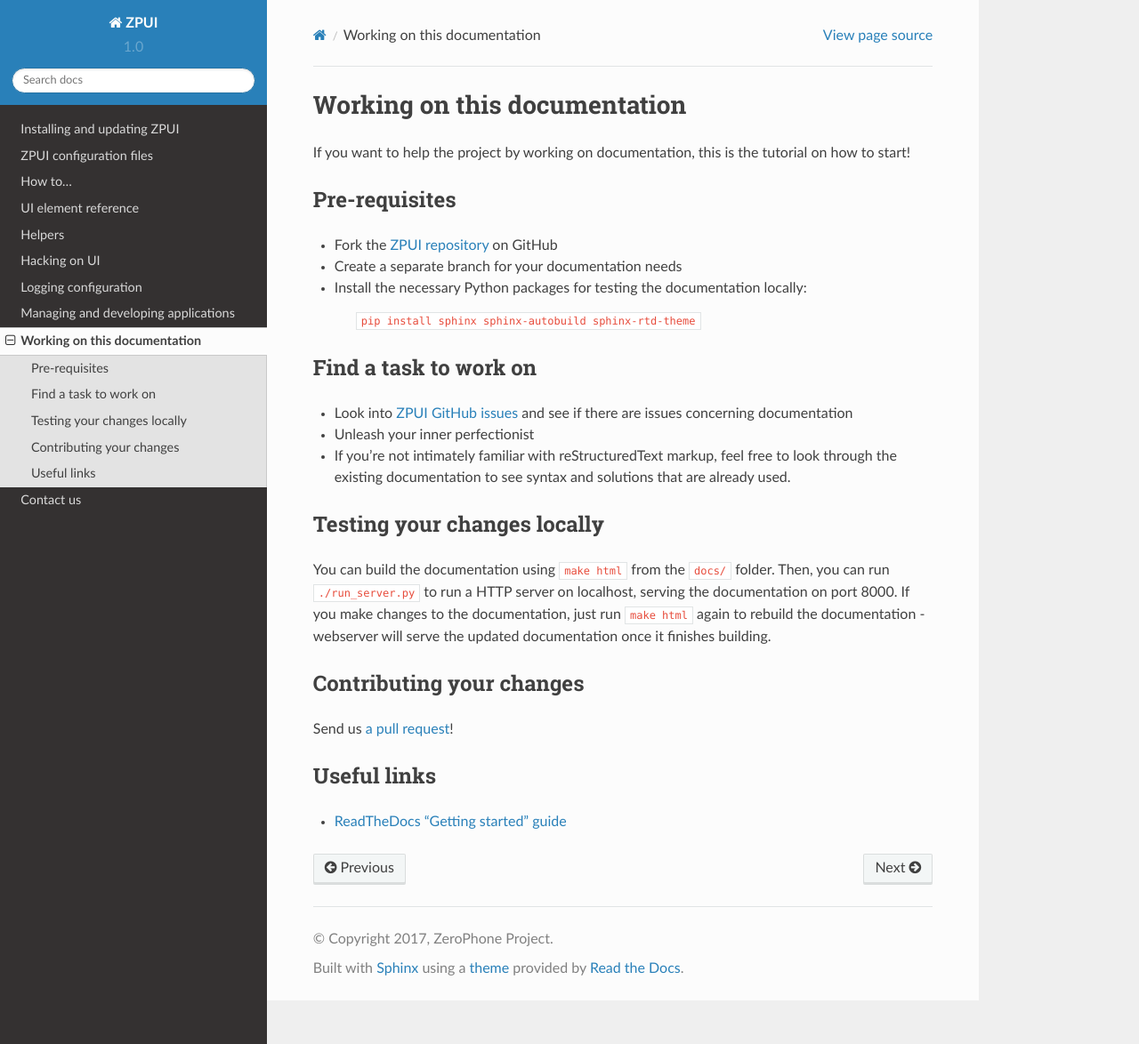
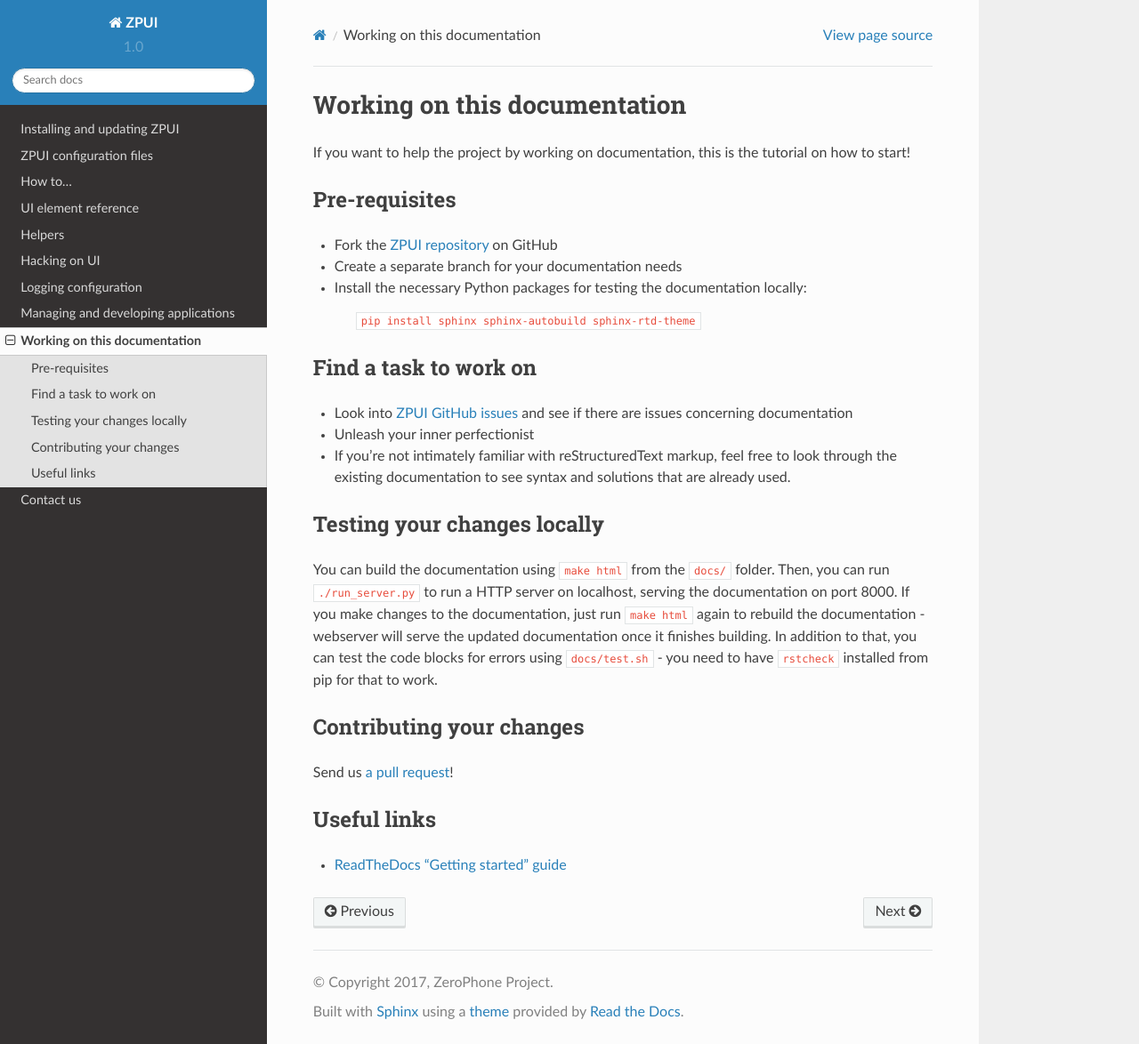
Before and after one commit to CRImier/pyLCI, a Sphinx documentation site: the page built from docs/docs_development.rst, in a window 1280 px wide and 1174 px high. Shown: the whole window at 89% size. Built offline with Sphinx 7.4.7 and the Read the Docs theme 2.0.0, drawn with Linux system fonts in a browser that asks for light colours.

Commit message:
Adding documentation testing notes

```diff
--- a/docs/docs_development.rst
+++ b/docs/docs_development.rst
@@ -34,7 +34,9 @@ You can build the documentation using ``make html`` from the ``docs/`` folder. T
 you can run ``./run_server.py`` to run a HTTP server on localhost, serving the
 documentation on port 8000. If you make changes to the documentation, just run
 ``make html`` again to rebuild the documentation - webserver will serve the updated
-documentation once it finishes building.
+documentation once it finishes building. In addition to that, you can test the code
+blocks for errors using ``docs/test.sh`` - you need to have ``rstcheck`` installed
+from pip for that to work.
 
 =========================
 Contributing your changes
```
